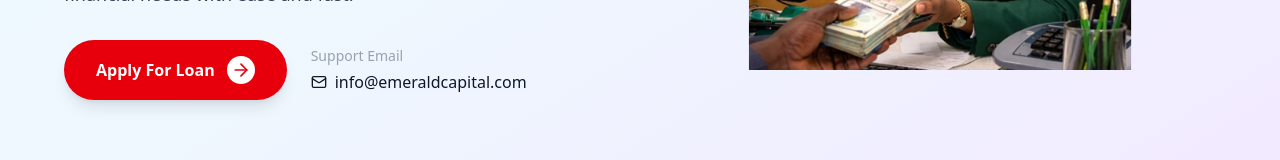
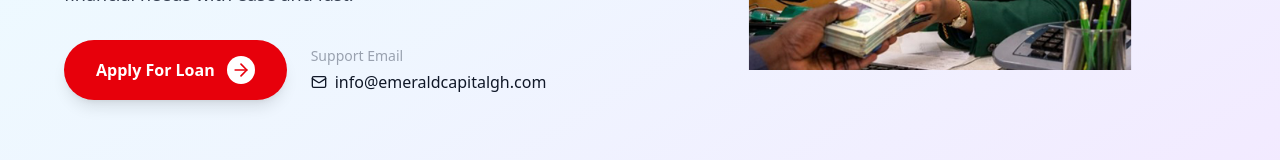
Before and after one commit to felix-atoma/emerald-capital, a React (Vite) app: page / in a window 1280 px wide. Shown: the part 496-656 px from the top of the page. Built offline with nearby package versions, Linux system fonts and the light colour scheme; no server answers.

Commit message:
Landing page Email fix

```diff
--- a/src/components/MicrofinanceHero.jsx
+++ b/src/components/MicrofinanceHero.jsx
@@ -41,7 +41,7 @@ export default function MicrofinanceHero() {
                   className="text-gray-900 font-medium flex items-center gap-2"
                 >
                   <Mail className="w-4 h-4" />
-                  info@emeraldcapital.com
+                  info@emeraldcapitalgh.com
                 </a>
               </div>
             </div>
```
